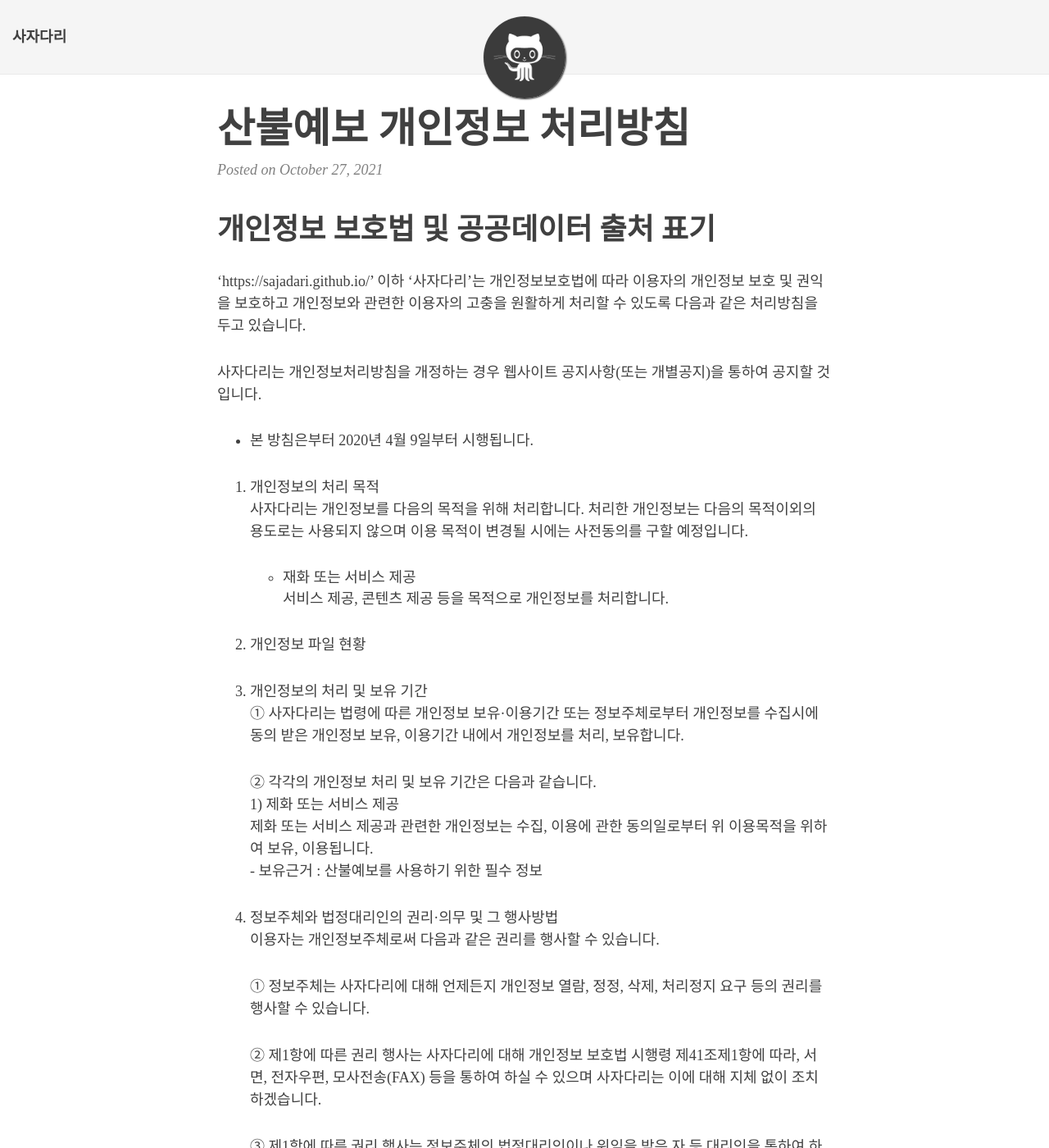
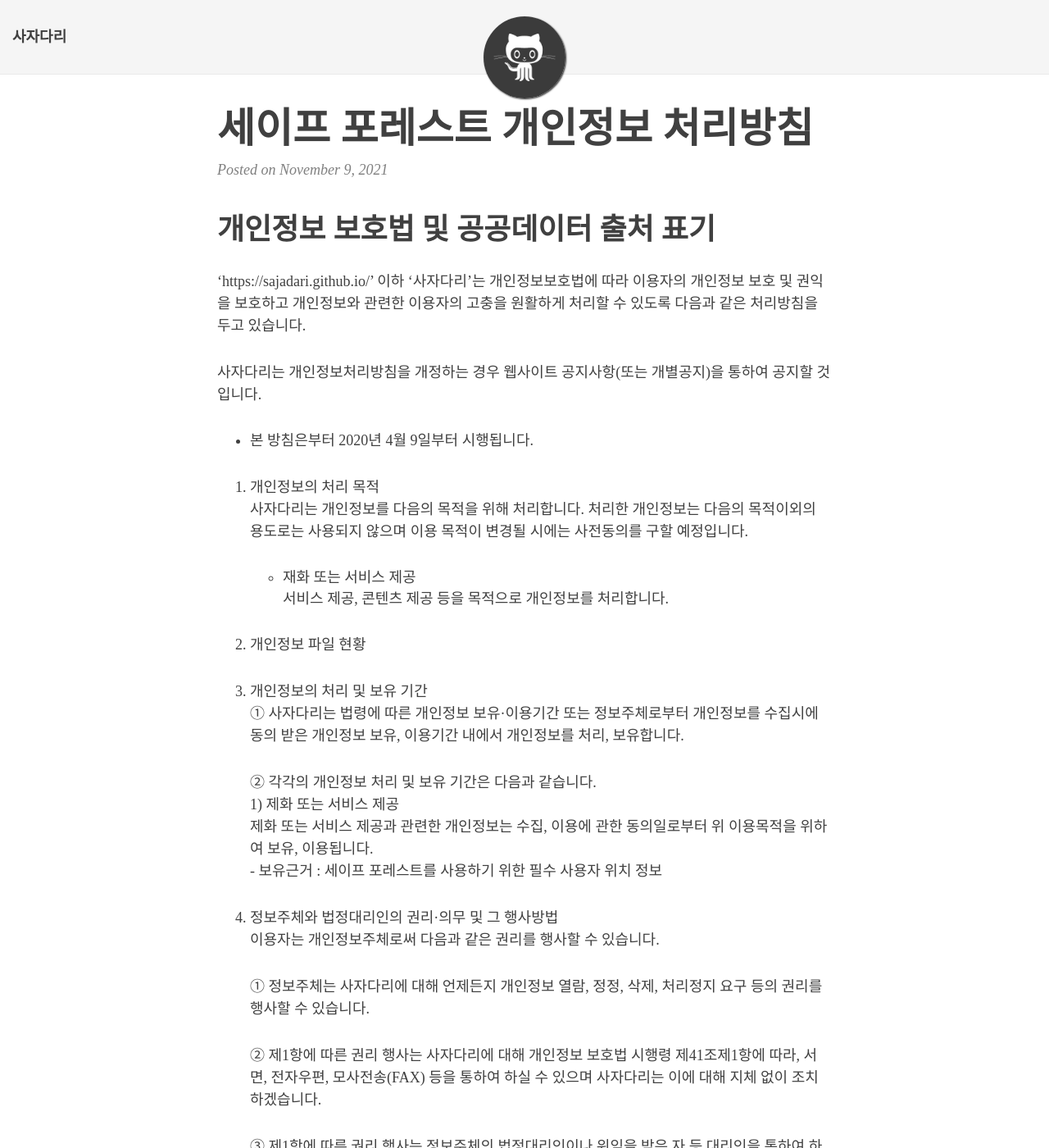
Before and after one commit to sajadari/sajadari.github.io, a Jekyll site: the page built from _posts/2021-11-09-safeForest-policy.md, in a window 1280 px wide and 1400 px high. Shown: the whole window at 82% size. Built offline with Jekyll 4.4.1, drawn with Linux system fonts in a browser that asks for light colours; nearby versions of some CDN libraries; some web fonts are replaced; some of the changed text lies outside the part shown.

Commit message:
update safeForest policy document

```diff
--- a/_posts/2021-10-27-safeForest-policy.md
+++ b/_posts/2021-11-09-safeForest-policy.md
@@ -1,7 +1,7 @@
 ---
 layout: post
-title: 산불예보 개인정보 처리방침
-tags: [산불예보]
+title: 세이프 포레스트 개인정보 처리방침
+tags: [세이프 포레스트]
 ---
 
 # 개인정보 보호법 및 공공데이터 출처 표기
@@ -27,7 +27,7 @@
     ② 각각의 개인정보 처리 및 보유 기간은 다음과 같습니다.
         1) 제화 또는 서비스 제공
         제화 또는 서비스 제공과 관련한 개인정보는 수집, 이용에 관한 동의일로부터 위 이용목적을 위하여 보유, 이용됩니다.
-        - 보유근거 : 산불예보를 사용하기 위한 필수 정보  <!-- 보유근거 기재 -->
+        - 보유근거 : 세이프 포레스트를 사용하기 위한 필수 사용자 위치 정보  <!-- 보유근거 기재 -->
 
 4. 정보주체와 법정대리인의 권리·의무 및 그 행사방법
     이용자는 개인정보주체로써 다음과 같은 권리를 행사할 수 있습니다.
@@ -48,6 +48,7 @@
     사자다리는 다음의 개인정보 항목을 처리하고 있습니다.
 
     1) 제화 또는 서비스 제공
+	- 필수항목 : 위치정보, 개인정보
 
 6. 개인정보의 파기
     사자다리는 원칙적으로 개인정보 처리목적이 달성된 경우에는 지체없이 해당 개인정보를 파기합니다. 파기의 절차, 기한 및 방법은 다음과 같습니다.
```
